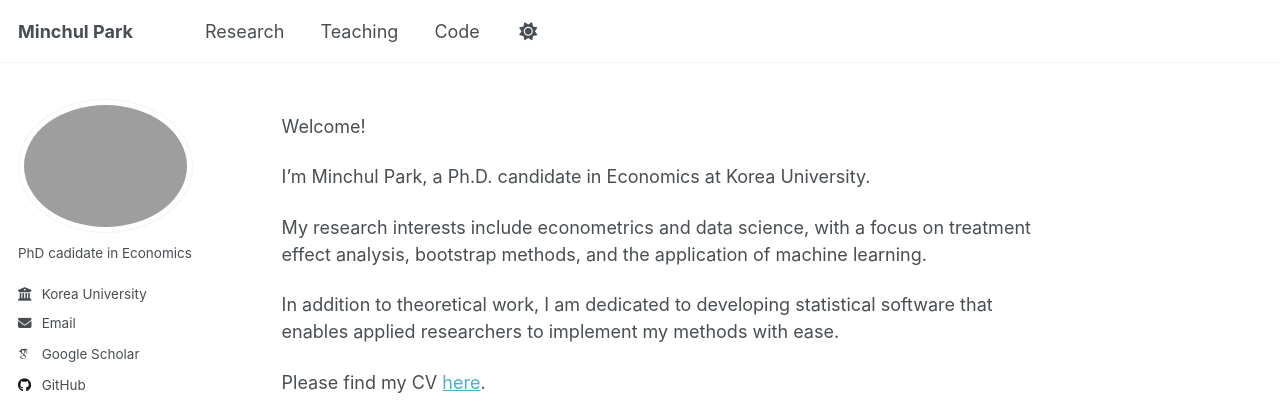
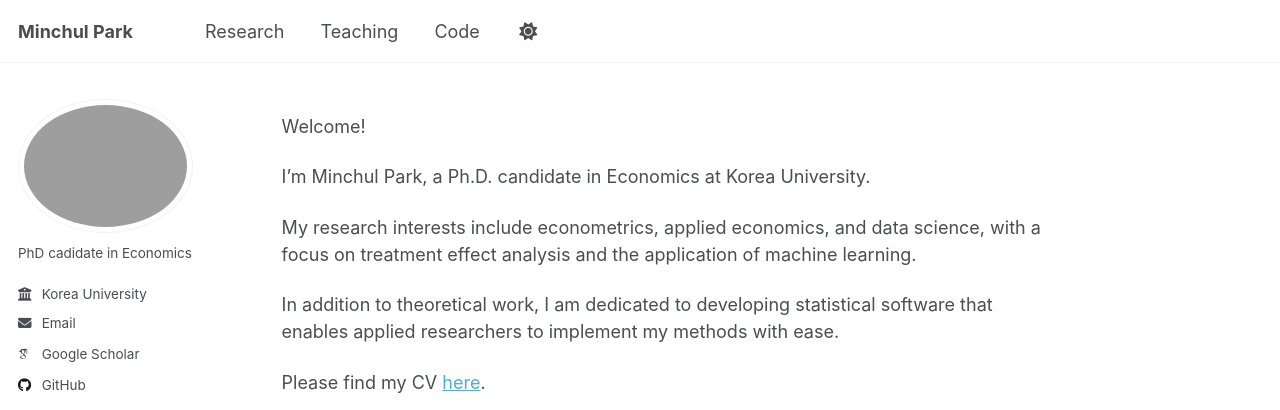
Before and after one commit to econompark/econompark.github.io, a Jekyll site: the page built from _pages/about.md, in a window 1280 px wide. Shown: the top 410 px of the page. Built offline with Jekyll 4.4.1, drawn with Linux system fonts in a browser that asks for light colours; some web fonts are replaced; a script that is not in the unit is left out.

Commit message:
Update about.md

```diff
--- a/_pages/about.md
+++ b/_pages/about.md
@@ -8,10 +8,10 @@ Welcome!
 
 I'm Minchul Park, a Ph.D. candidate in Economics at Korea University.
 
-My research interests include econometrics and data science, with a focus on treatment effect analysis, bootstrap methods, and the application of machine learning.
+My research interests include econometrics, applied economics, and data science, with a focus on treatment effect analysis and the application of machine learning.
 
 In addition to theoretical work, I am dedicated to developing statistical software that enables applied researchers to implement my methods with ease.
 
-Please find my CV [here](/files/CV_20250825.pdf).
+Please find my CV [here](/files/CV_20250909.pdf).
 
 Email: [minchul1352@korea.ac.kr](mailto:minchul1352@korea.ac.kr)
```
